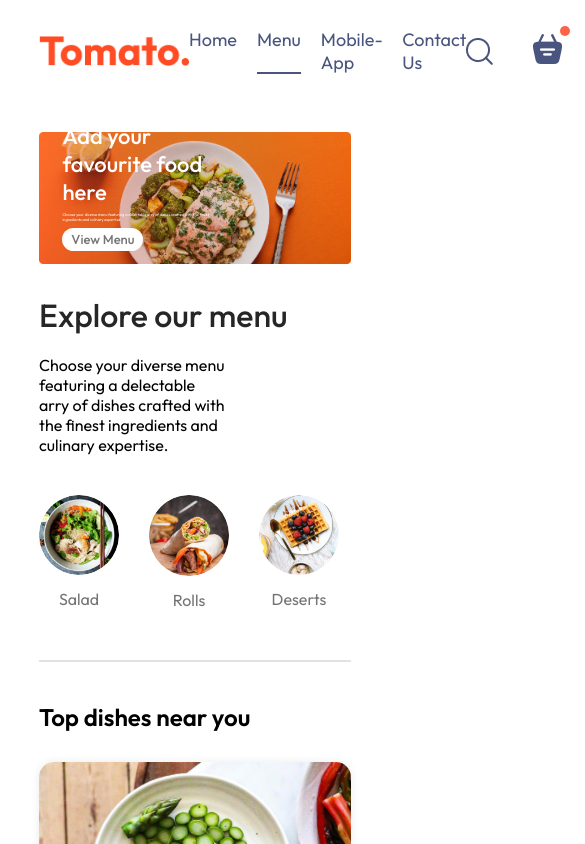
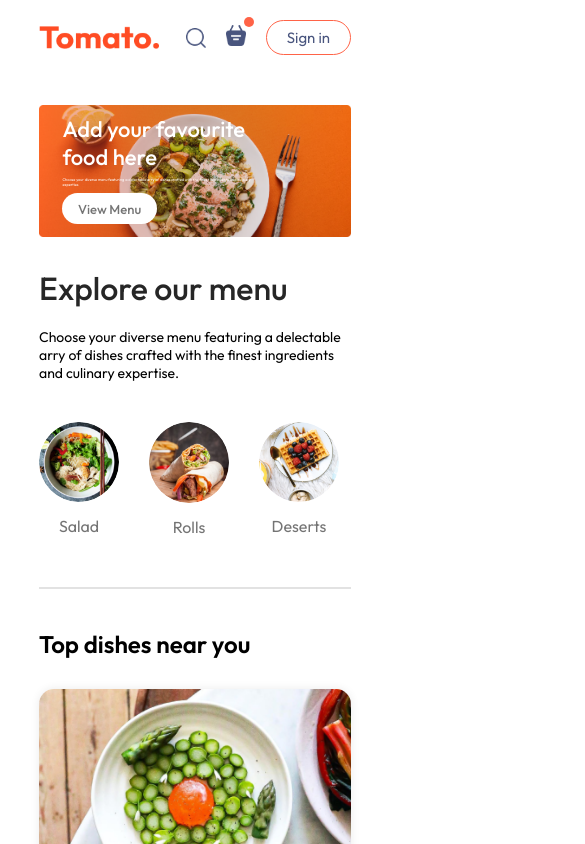
Before and after one commit to Adiiiikaushik/GoFoodGo, a React (Vite) app: page / in a window 390 px wide. Shown: the top 844 px of the page, 585 px wide, since content can reach past the window. Built offline with nearby package versions, Linux system fonts and the light colour scheme.

Commit message:
add responsiveness

```diff
--- a/src/components/ExploreMenu/ExploreMenu.css
+++ b/src/components/ExploreMenu/ExploreMenu.css
@@ -48,3 +48,10 @@
     border: 4px solid tomato;
     padding: 2px;
 }
+
+@media (max-width:1050px) {
+    .explore-menu-text{
+        max-width: 100%;
+        font-size: 14px;
+    }
+}
--- a/src/components/Header/Header.css
+++ b/src/components/Header/Header.css
@@ -35,3 +35,18 @@
     font-size: max(1vw , 13px);
     border-radius: 50px;
  }
+
+ @media (max-width:1050px) {
+   .header-contents{
+      max-width: 45%;
+   }
+ }
+
+ @media (max-width:750px) {
+   .header-contents{
+      max-width: 65%;
+   }
+   .header-contents button{
+      padding: 2vw 4vw;
+   }
+ }
--- a/src/components/Navbar/Navbar.css
+++ b/src/components/Navbar/Navbar.css
@@ -54,3 +54,48 @@
     top: -8px;
     right: -8px;
 }
+
+@media (max-width:1050px) {
+    .navbar .logo{
+        width: 140px;
+    }
+    .navbar-menu{
+        gap: 20px;
+        font-size: 17px;
+    }
+    .navbar-right{
+        gap: 30px;
+    }
+    .navbar-right img{
+        width: 22px;
+    }
+    .navbar-right button{
+        padding: 8px 25px;
+    }
+}
+
+@media (max-width:900px) {
+    .navbar .logo{
+        width: 120px;
+    }
+    .navbar-menu{
+        gap: 15px;
+        font-size: 16px;
+    }
+    .navbar-right{
+        gap: 20px;
+    }
+    .navbar-right img{
+        width: 20px;
+    }
+    .navbar-right button{
+        padding: 7px 20px;
+        font-size: 15px;
+    }
+}
+
+@media (max-width:750px) {
+    .navbar-menu{
+        display: none;
+    }
+}
--- a/src/index.css
+++ b/src/index.css
@@ -5,6 +5,7 @@
   margin: 0;
   box-sizing: border-box;
   font-family: Outfit;
+  scroll-behavior: smooth;
 }
 
 body{
```
